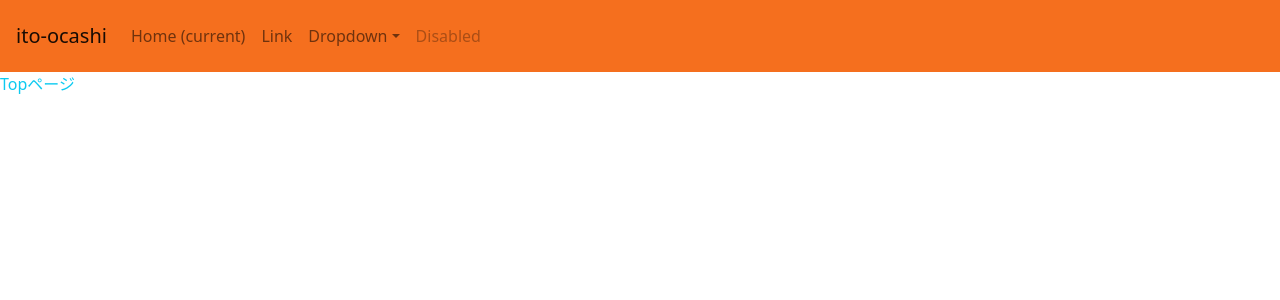
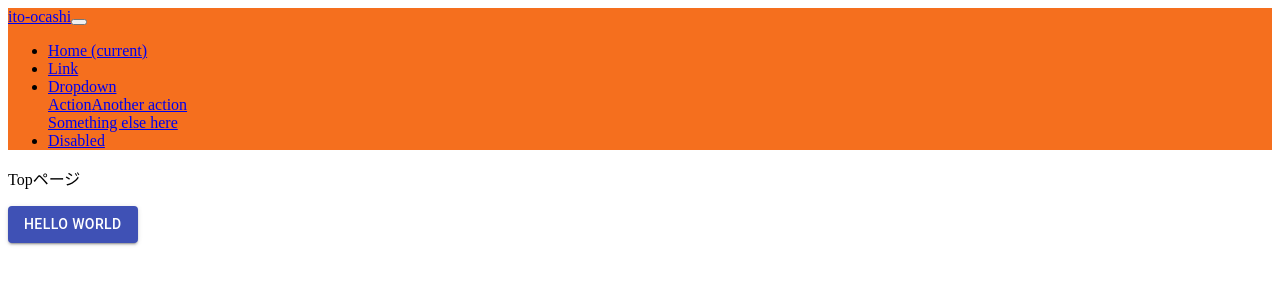
Before and after one commit to Ito-ocashi-review/ior-front, a Next.js app: page /top in a window 1280 px wide. Shown: the top 300 px of the page. Built offline with nearby package versions, Linux system fonts and the light colour scheme.

Commit message:
install material-ui

```diff
--- a/package.json
+++ b/package.json
@@ -8,8 +8,9 @@
   "license": "MIT",
   "private": false,
   "dependencies": {
+    "@material-ui/core": "^4.11.0",
+    "@material-ui/icons": "^4.9.1",
     "@zeit/next-sass": "^1.0.1",
-    "bootstrap": "^5.0.0-alpha1",
     "crypto": "^1.0.1",
     "eslint-config-prettier": "^6.15.0",
     "eslint-config-standard": "^16.0.1",
--- a/pages/top.tsx
+++ b/pages/top.tsx
@@ -1,4 +1,5 @@
 import React from 'react';
+import { Button } from '@material-ui/core';
 
 const Top:React.FC = () => {
   return (
@@ -6,6 +7,7 @@ const Top:React.FC = () => {
       <p className="text-info">
         Topページ
       </p>
+      <Button variant="contained" color="primary">Hello World</Button>
     </div>
   );
 };
--- a/styles/global.scss
+++ b/styles/global.scss
@@ -1,10 +1,3 @@
-// import bootstrap
-@import '~bootstrap/scss/bootstrap.scss';
-
-.p {
-  color: aliceblue;
-}
-
 // 仮の色
 .navbar-color {
   background-color: #f56f1e;
```
Also changed, not shown: 1 other file (tests, documents, lock files or other folders).
